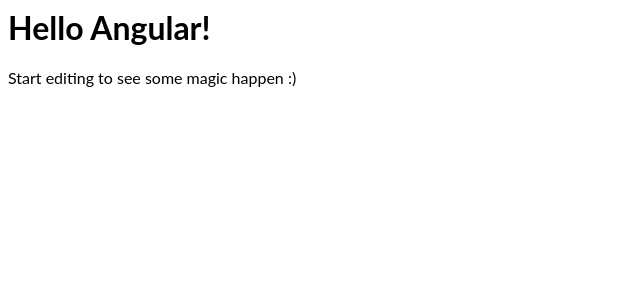
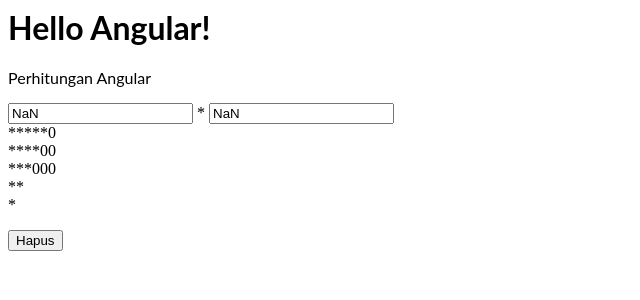
Before and after one commit to rangkeswaha/angular-cgbgj1, an Angular app: page / in a window 1280 px wide. Shown: the top 300 px of the page, without its empty margins (0-640 px from the left). Built offline with nearby package versions, Linux system fonts and the light colour scheme.

Commit message:
2 files modified

```diff
--- a/src/app/app.component.html
+++ b/src/app/app.component.html
@@ -1,4 +1,28 @@
 <hello name="{{ name }}"></hello>
 <p>
-  Start editing to see some magic happen :)
+  Perhitungan Angular
 </p>
+
+  <input [(ngModel)] = "angka1" type="text" id="txt1"/> *
+  <input [(ngModel)] = "angka2" type="text" id="txt1"/>
+
+<ng-template
+  *ngIf ="angka4 == 0; then showBlock; else notShowBlock">
+ </ng-template>
+
+  <ng-template #showBlock>
+    <div *ngFor = "let data of PolaB">
+      {{data}}
+    </div>
+  </ng-template>
+
+    <ng-template #notShowBlock>
+    <div *ngFor = "let data of PolaA">
+      {{data}}
+    </div>
+  </ng-template>
+
+  <p>
+ <button (click)="klikButton()">Hapus</button>
+ {{pesan}}
+ </p>
--- a/src/app/app.component.ts
+++ b/src/app/app.component.ts
@@ -7,4 +7,17 @@ import { Component } from '@angular/core';
 })
 export class AppComponent  {
   name = 'Angular';
+
+  angka1 = parseInt("");
+  angka2 = parseInt("");
+
+  angka3 = Math.pow(this.angka1, this.angka2);
+  angka4 = this.angka3 % 2;
+
+  polaB = ["***","****","*****","******","*******"];
+  PolaA = ["*****0","****00","***000","**","*"];
+
+  kilkButton(){
+
+  }
 }
```
